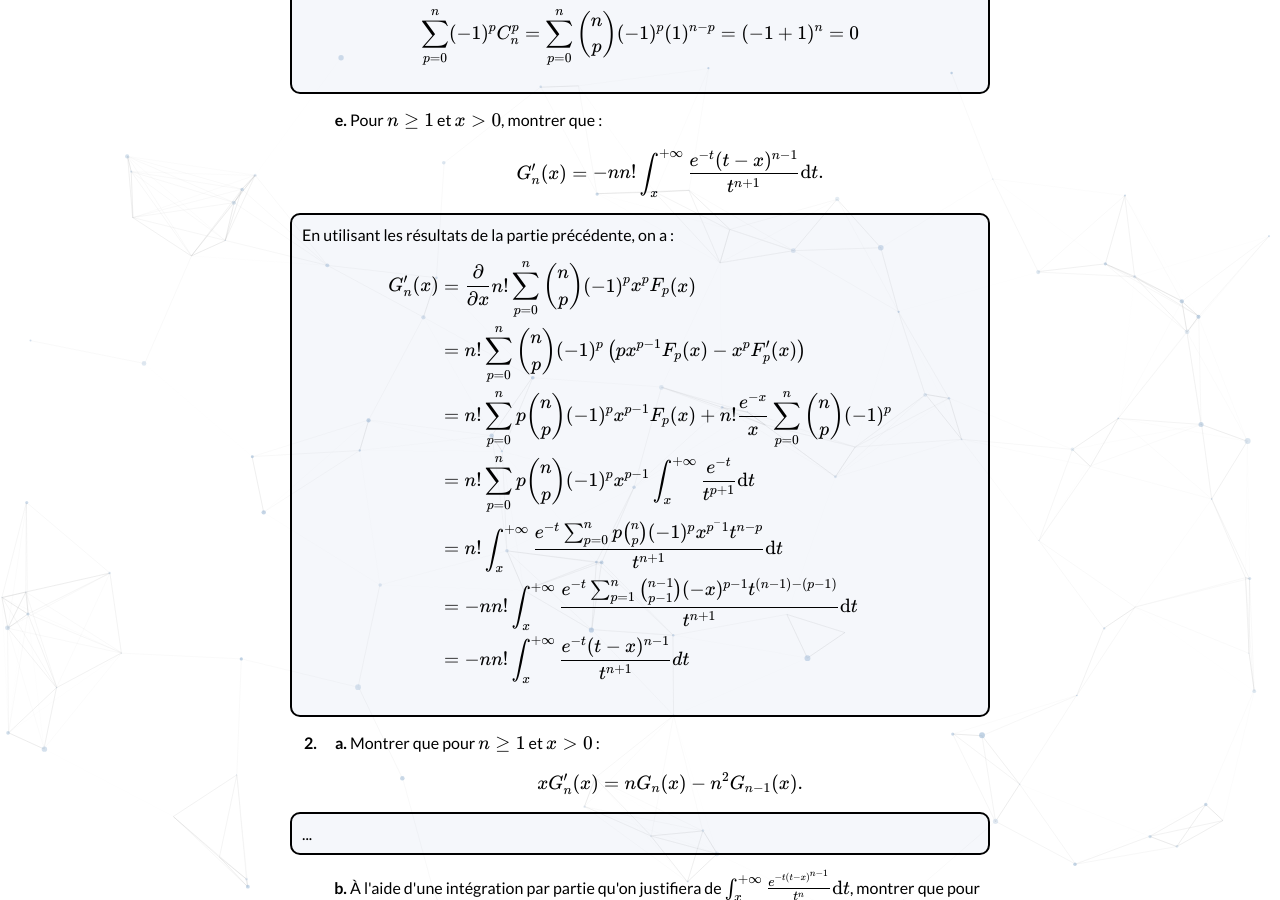
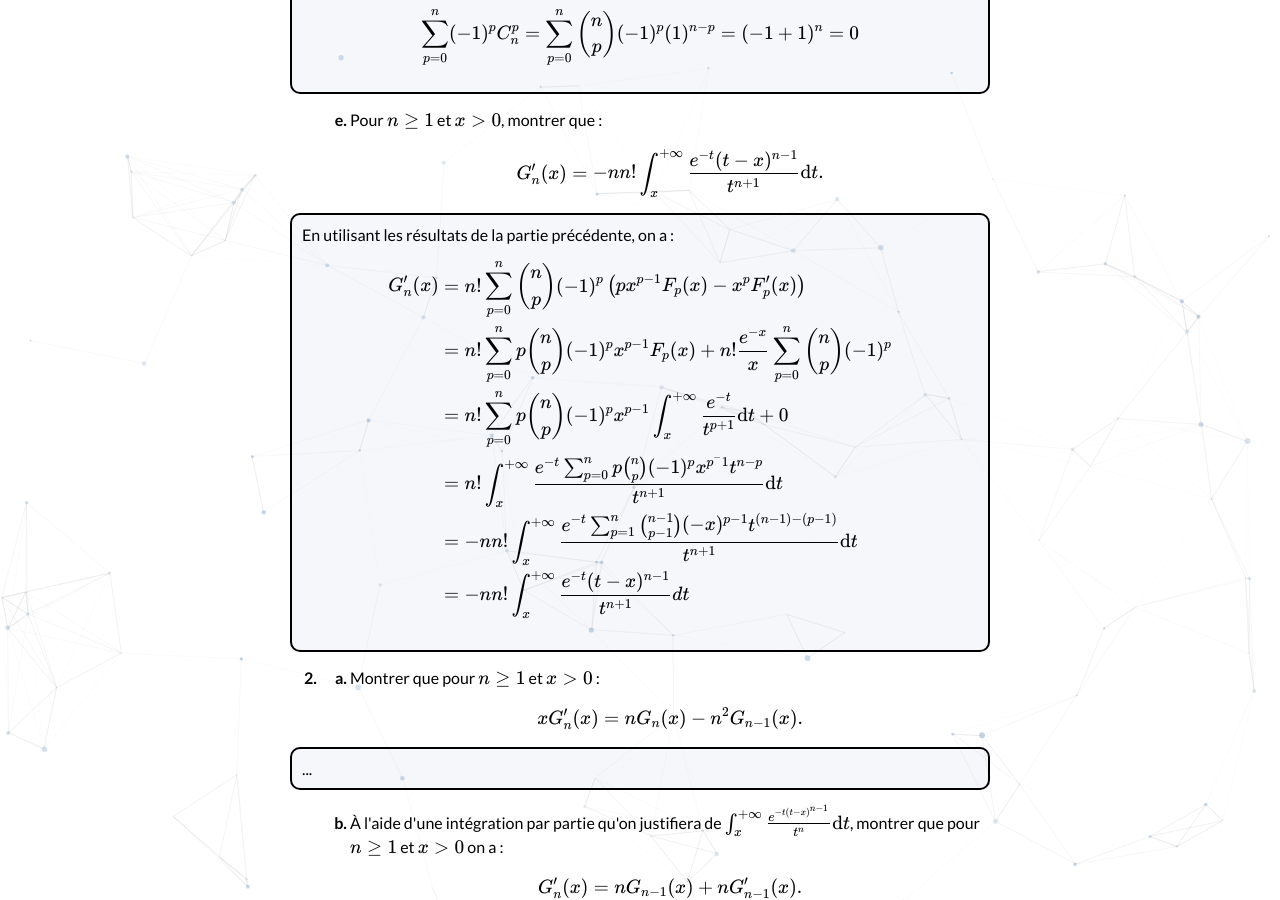
Before and after one commit to bglbrt/bglbrt.github.io, a Jekyll site: the page built from fr/corrections/administrateur_externe_1993.md, in a window 1280 px wide and 900 px high, scrolled down 4258 px. Built offline with Jekyll 4.4.1, drawn with Linux system fonts in a browser that asks for light colours; nearby versions of some CDN libraries.

Commit message:
Refactor mathematical expressions and fix formatting in administrateur_externe_1993.md

```diff
--- a/fr/corrections/administrateur_externe_1993.md
+++ b/fr/corrections/administrateur_externe_1993.md
@@ -233,10 +233,9 @@
                     En utilisant les résultats de la partie précédente, on a :
                     $$
                     \begin{aligned}
-                        G_{n}'(x) & = \frac{\partial}{\partial x} n! \sum_{p=0}^{n} \binom{n}{p}(-1)^{p} x^{p} F_{p}(x) \\
-                        & = n! \sum_{p=0}^{n} \binom{n}{p} (-1)^{p} \left( p x^{p-1} F_{p}(x) - x^{p} F_{p}'(x) \right) \\
+                        G_{n}'(x) & = n! \sum_{p=0}^{n} \binom{n}{p} (-1)^{p} \left( p x^{p-1} F_{p}(x) - x^{p} F_{p}'(x) \right) \\
                         & = n! \sum_{p=0}^{n} p \binom{n}{p} (-1)^{p} x^{p-1} F_{p}(x) + n! \frac{e^{-x}}{x} \sum_{p=0}^{n} \binom{n}{p} (-1)^{p} \\
-                        & = n! \sum_{p=0}^{n} p \binom{n}{p} (-1)^{p} x^{p-1} \int_{x}^{+\infty} \frac{e^{-t}}{t^{p+1}} \mathrm{d}t \\
+                        & = n! \sum_{p=0}^{n} p \binom{n}{p} (-1)^{p} x^{p-1} \int_{x}^{+\infty} \frac{e^{-t}}{t^{p+1}} \mathrm{d}t + 0 \\
                         & = n! \int_{x}^{+\infty} \frac{e^{-t} \sum_{p=0}^{n} p\binom{n}{p} (-1)^{p} x^{p^-1} t^{n-p}}{t^{n+1}} \mathrm{d}t \\
                         & = -n n! \int_{x}^{+\infty} \frac{e^{-t} \sum_{p=1}^{n} \binom{n-1}{p-1} (-x)^{p-1} t^{(n-1)-(p-1)}}{t^{n+1}} \mathrm{d}t \\
                         & = -n n! \int_{x}^{+\infty} \frac{e^{-t}(t-x)^{n-1}}{t^{n+1}} d t
```
